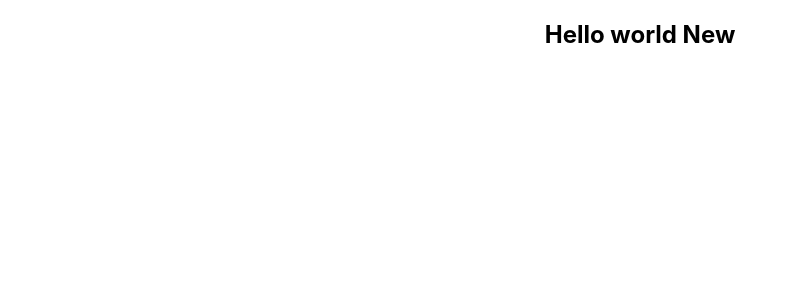
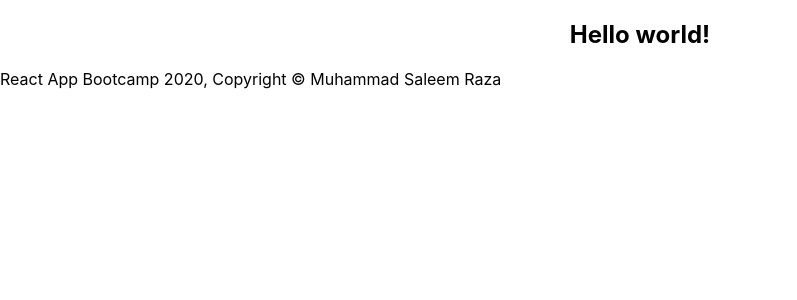
Before and after one commit to saleempirwani/msr-bootcamp-2020, a React (Create React App) app: page / in a window 1280 px wide. Shown: the top 300 px of the page, without its empty margins (0-797 px from the left). Built offline with nearby package versions, Linux system fonts and the light colour scheme.

Commit message:
Update App.js

```diff
--- a/src/App.js
+++ b/src/App.js
@@ -4,8 +4,14 @@ import './App.css';
 
 function App() {
   return (
-    <div className="App">
-        <h2>Hello world New</h2>
+    <div>
+      <div className="App">
+        <h2>Hello world!</h2>
+      </div>
+
+      <footer>
+        <p>React App Bootcamp 2020, Copyright &copy; Muhammad Saleem Raza</p>
+      </footer>
     </div>
   );
 }
```
